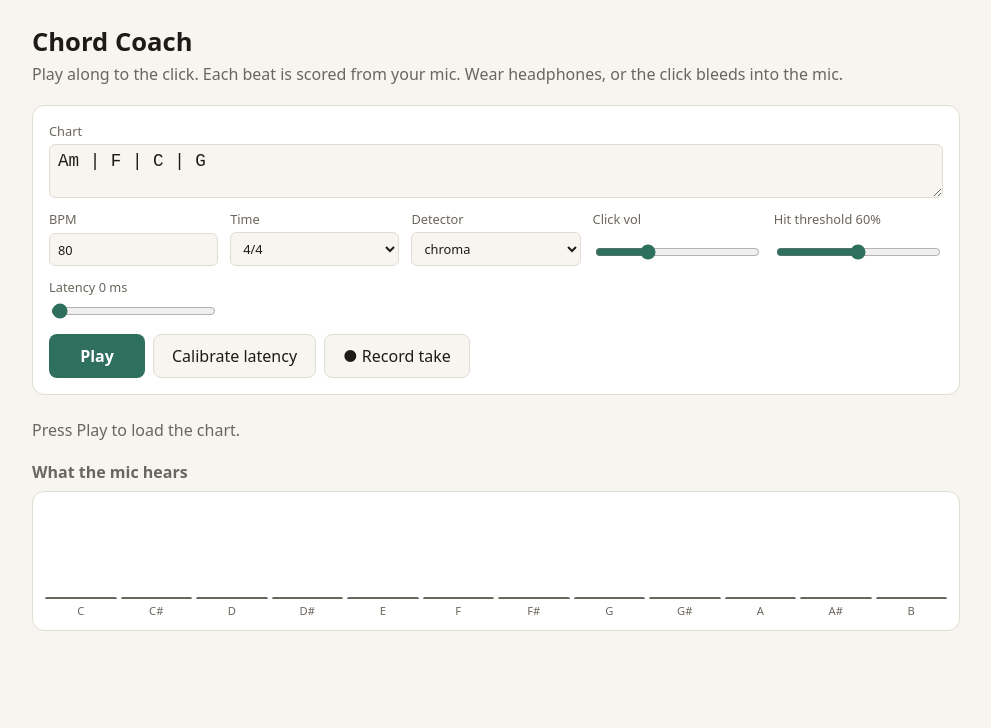
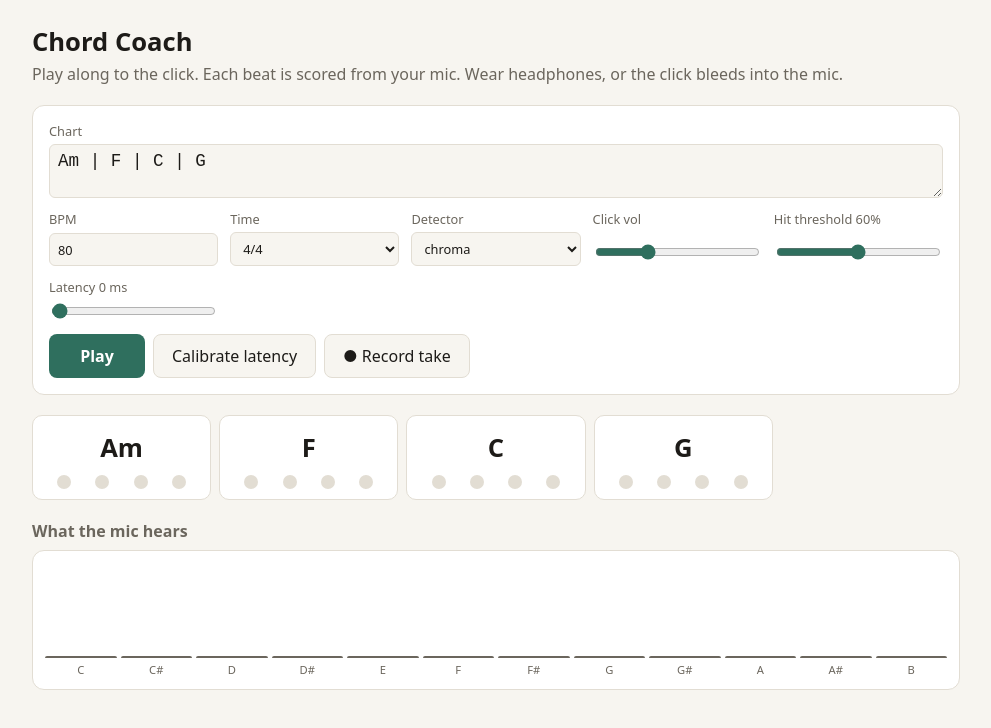
Before and after one commit to Dron-Alec/chord-coach, a React (Vite) app: page / in a window 1280 px wide. Shown: the top 728 px of the page, without its empty margins (144-1135 px from the left). Built offline with nearby package versions, Linux system fonts and the light colour scheme.

Commit message:
Preview chart while idle
Co-Authored-By: Claude Opus 5.5 <noreply@anthropic.com>

```diff
--- a/src/ui/ChartView.tsx
+++ b/src/ui/ChartView.tsx
@@ -1,8 +1,17 @@
 import type { Snapshot } from "../engine/session";
+import { parseChart, type Chart } from "../music/chart";
 
 export function ChartView({ s }: { s: Snapshot }) {
-  if (!s.chart) return <p className="muted">Press Play to load the chart.</p>;
-  const { bars, beatsPerBar, beats } = s.chart;
+  let chart: Chart | null = s.chart;
+  if (!s.running) {
+    try {
+      chart = parseChart(s.chartText, s.beatsPerBar);
+    } catch (e) {
+      return <p className="error">{(e as Error).message}</p>;
+    }
+  }
+  if (!chart) return null;
+  const { bars, beatsPerBar, beats } = chart;
   const cur = s.beat >= 0 ? s.beat % beats.length : -1;
   return (
     <div className="chart">
```
Also changed, not shown: 1 other file (tests, documents, lock files or other folders).
